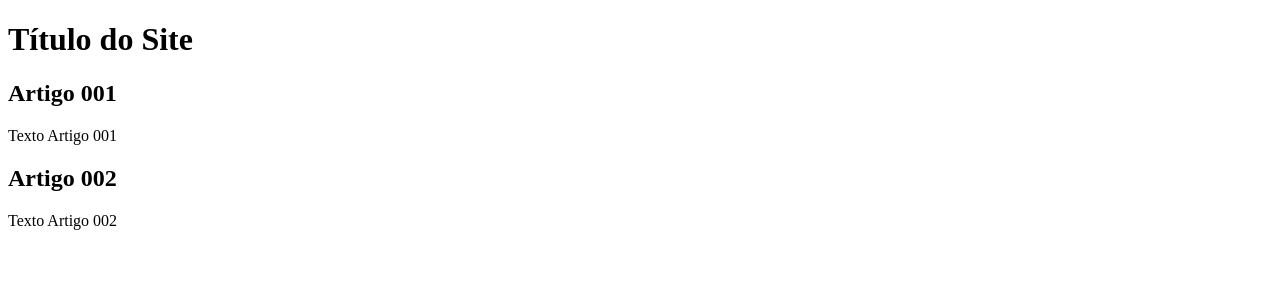
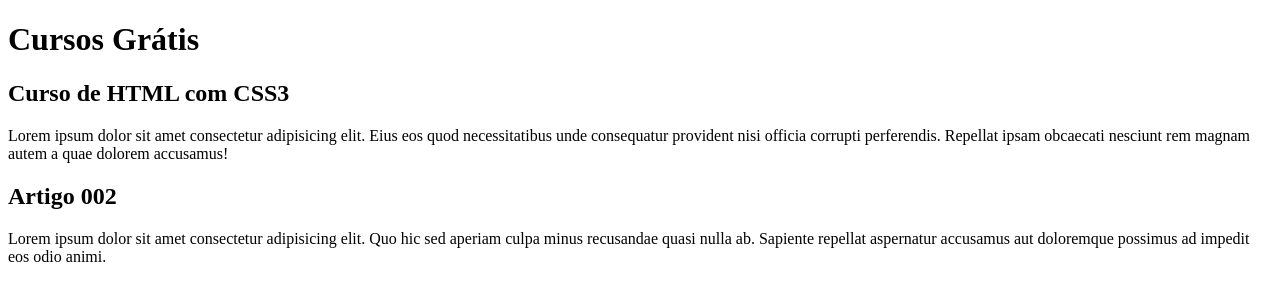
Before and after one commit to brunavaladares/projeto-site, a plain HTML site: page index.html in a window 1280 px wide. Drawn offline with Linux system fonts and the light colour scheme.

Commit message:
Comecei a escrever o conteúdo

```diff
--- a/index.html
+++ b/index.html
@@ -9,15 +9,15 @@
 <body>
     <main>
         <header>
-            <h1>Título do Site</h1>
+            <h1>Cursos Grátis</h1>
         </header>
         <article>
-            <h2>Artigo 001</h2>
-            <p>Texto Artigo 001</p>
+            <h2>Curso de HTML com CSS3</h2>
+            <p>Lorem ipsum dolor sit amet consectetur adipisicing elit. Eius eos quod necessitatibus unde consequatur provident nisi officia corrupti perferendis. Repellat ipsam obcaecati nesciunt rem magnam autem a quae dolorem accusamus!</p>
         </article>
         <article>
             <h2>Artigo 002</h2>
-            <p>Texto Artigo 002</p>
+            <p>Lorem ipsum dolor sit amet consectetur adipisicing elit. Quo hic sed aperiam culpa minus recusandae quasi nulla ab. Sapiente repellat aspernatur accusamus aut doloremque possimus ad impedit eos odio animi.</p>
         </article>
     </main>
 </body>
```
